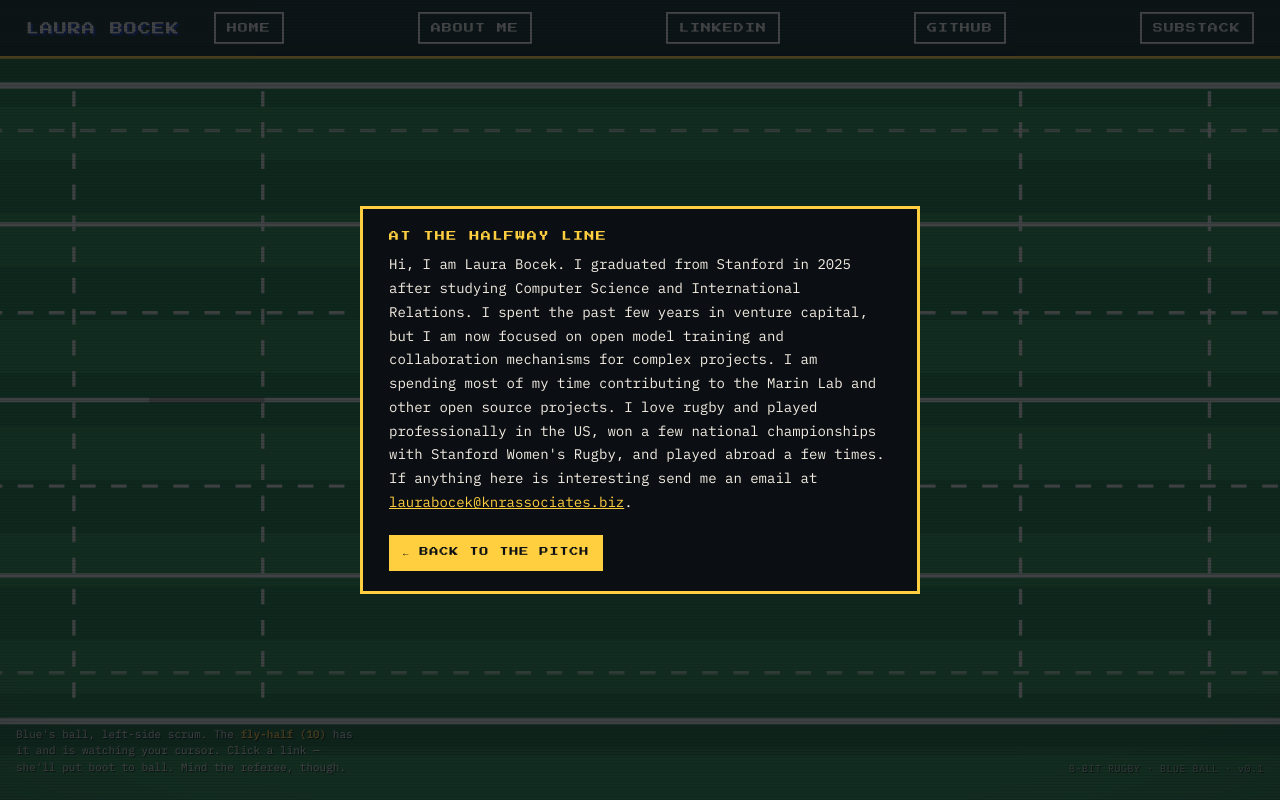
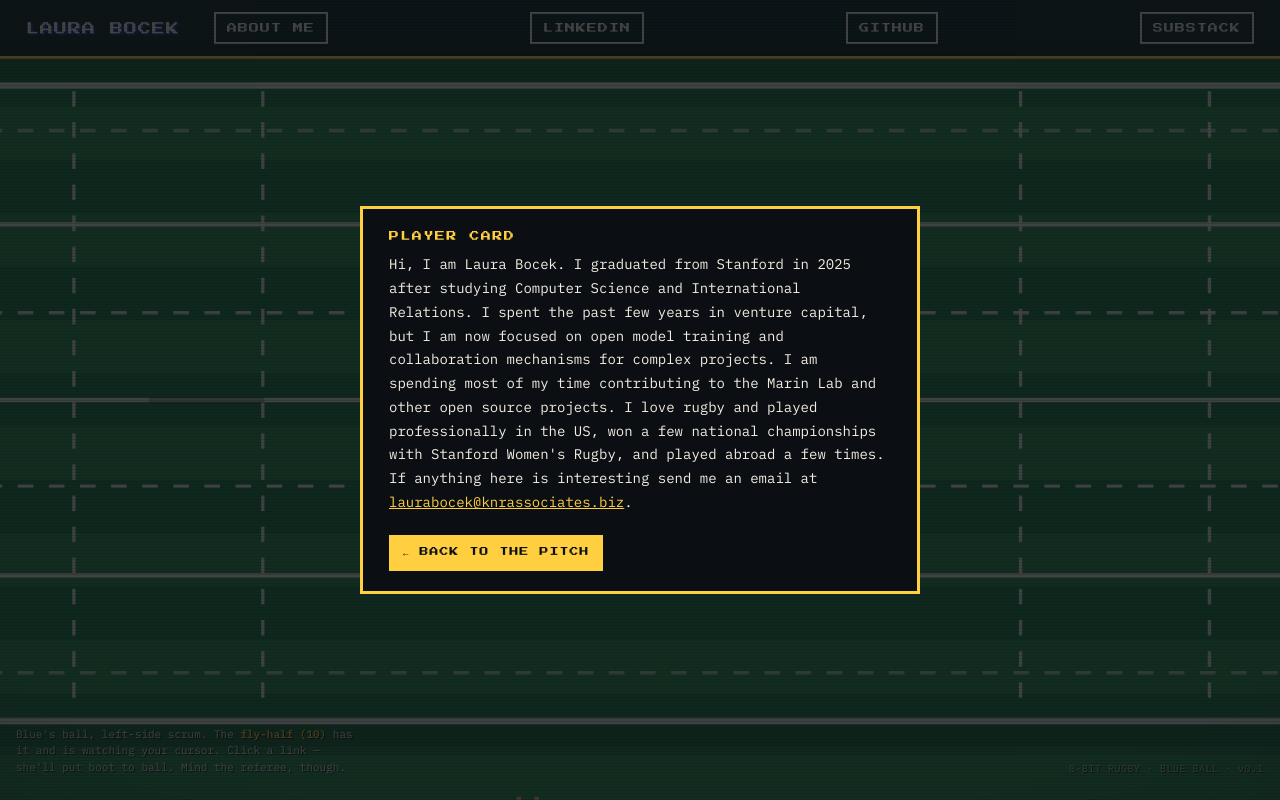
Before and after one commit to likelytobelaura/personal-website, a plain HTML site: page index.html in a window 1280 px wide. Both pictures are taken after a click on the button "ABOUT ME". Drawn offline with Linux system fonts and the light colour scheme.

Commit message:
Drop HOME button; About Me now clears the whole pitch
- Removed the HOME nav button and its LINKS entry.
- ABOUT ME no longer has the fly-half and a red back meet at halfway --
  everyone, including her, streams off toward their own end together.
  Simplified the state machine to idle -> exit -> reveal.
- Bio panel eyebrow changed from "AT THE HALFWAY LINE" to "PLAYER CARD".

Co-Authored-By: Claude Sonnet 5 <noreply@anthropic.com>
Claude-Session: https://claude.ai/code/session_01XaJuYoivrba8tTp8LU94nP

```diff
--- a/index.html
+++ b/index.html
@@ -286,7 +286,6 @@
   <header class="bar">
     <span class="brand">LAURA&nbsp;BOCEK</span>
     <nav class="nav" aria-label="Primary">
-      <button type="button" class="lnk" data-label="HOME">HOME</button>
       <button type="button" class="lnk" data-label="ABOUT ME">ABOUT&nbsp;ME</button>
       <button type="button" class="lnk" data-label="LINKEDIN">LINKEDIN</button>
       <button type="button" class="lnk" data-label="GITHUB">GITHUB</button>
@@ -305,7 +304,7 @@
 
   <div class="about-overlay" id="aboutOverlay" aria-hidden="true">
     <div class="about-card" role="dialog" aria-label="About Laura Bocek">
-      <p class="about-eyebrow">AT THE HALFWAY LINE</p>
+      <p class="about-eyebrow">PLAYER CARD</p>
       <p class="about-body">
         Hi, I am Laura Bocek. I graduated from Stanford in 2025 after studying Computer Science and
         International Relations. I spent the past few years in venture capital, but I am now focused
@@ -422,9 +421,9 @@
 
   var everyone = blueScrum.concat(redScrum, blueBacks, redBacks, [ref]);
 
-  // ---- About: clear the pitch, let the fly-half and her opposite number
-  // meet at halfway, then put the bio up. idle -> exit -> meet -> reveal.
-  var about = { active:false, phase:"idle", timer:0, redMate:redBacks[1], redMateFace0:0 };
+  // ---- About: clear the whole pitch, then put the player card up.
+  // idle -> exit -> reveal.
+  var about = { active:false, phase:"idle", timer:0 };
 
   // ---- Pointer -------------------------------------------------------
   var REF_HIT = 26;    // click radius around the referee, in world units
@@ -577,56 +576,39 @@
     about.active = true;
     about.phase = "exit";
     about.timer = 0;
-    about.redMateFace0 = about.redMate.face;
     ball.state = "held";
     ball.btn = null;
     ref.state = "idle";
     hideRefBubble();
     toastEl.classList.remove("show");
+    fly.twist = -Math.PI / 2;   // face upfield like the rest of blue while she jogs off
   }
 
   function endAbout(){
     about.active = false;
     about.phase = "idle";
     about.timer = 0;
-    about.redMate.face = about.redMateFace0;
     hideBioPanel();
   }
 
   function updateAbout(dt){
     about.timer += dt;
-    var midX = W / 2, midY = TY;
-    var crowdRate = reduced ? 1 : 0.045;      // reduced motion: snap instead of stream
-    var mateRate  = reduced ? 1 : 0.035;
-    var turnRate  = reduced ? 1 : 0.05;
-    var exitT = reduced ? 0.05 : 1.6, meetT = reduced ? 0.05 : 0.6;
+    var midX = W / 2;
+    var rate0 = reduced ? 1 : 0.045;          // reduced motion: snap instead of stream
+    var exitT = reduced ? 0.05 : 1.6;
 
-    // everyone but the two ambassadors streams off toward their own end,
-    // drifting toward the centre so the exit reads as one crowd leaving
+    // everyone streams off toward their own end, drifting toward the
+    // centre a little so the exit reads as one crowd leaving together
     for (var i = 0; i < everyone.length; i++){
       var p = everyone[i];
-      if (p === fly || p === about.redMate) continue;
-      var rate = crowdRate + (reduced ? 0 : (p.seed / 6.283) * 0.035);
+      var rate = rate0 + (reduced ? 0 : (p.seed / 6.283) * 0.035);
       var tx = p.bx + (midX - p.bx) * 0.5;
       var ty = p.team === "red" ? T - 90 : B + 90;
       p.x += (tx - p.x) * rate;
       p.y += (ty - p.y) * rate;
     }
 
-    // the two ambassadors walk in to meet at halfway, turning to face
-    // each other as they close the distance
-    fly.x += (midX - fly.x) * mateRate;
-    fly.y += (midY - fly.y) * mateRate;
-    about.redMate.x += (midX - about.redMate.x) * mateRate;
-    about.redMate.y += (midY - about.redMate.y) * mateRate;
-    var toMate = Math.atan2(about.redMate.y - fly.y, about.redMate.x - fly.x);
-    fly.twist = angLerp(fly.twist, toMate, turnRate);
-    about.redMate.face = angLerp(about.redMate.face, toMate + Math.PI, turnRate);
-
     if (about.phase === "exit" && about.timer >= exitT){
-      about.phase = "meet";
-      about.timer = 0;
-    } else if (about.phase === "meet" && about.timer >= meetT){
       about.phase = "reveal";
       about.timer = 0;
       showBioPanel();
@@ -948,7 +930,6 @@
 
   // ---- Wire the nav ------------------------------------------------
   var LINKS = {
-    "HOME": "./",
     "LINKEDIN": "https://www.linkedin.com/in/laura-bocek/",
     "GITHUB": "https://github.com/likelytobelaura",
     "SUBSTACK": null    // TODO: add the Substack URL once it's ready
```
